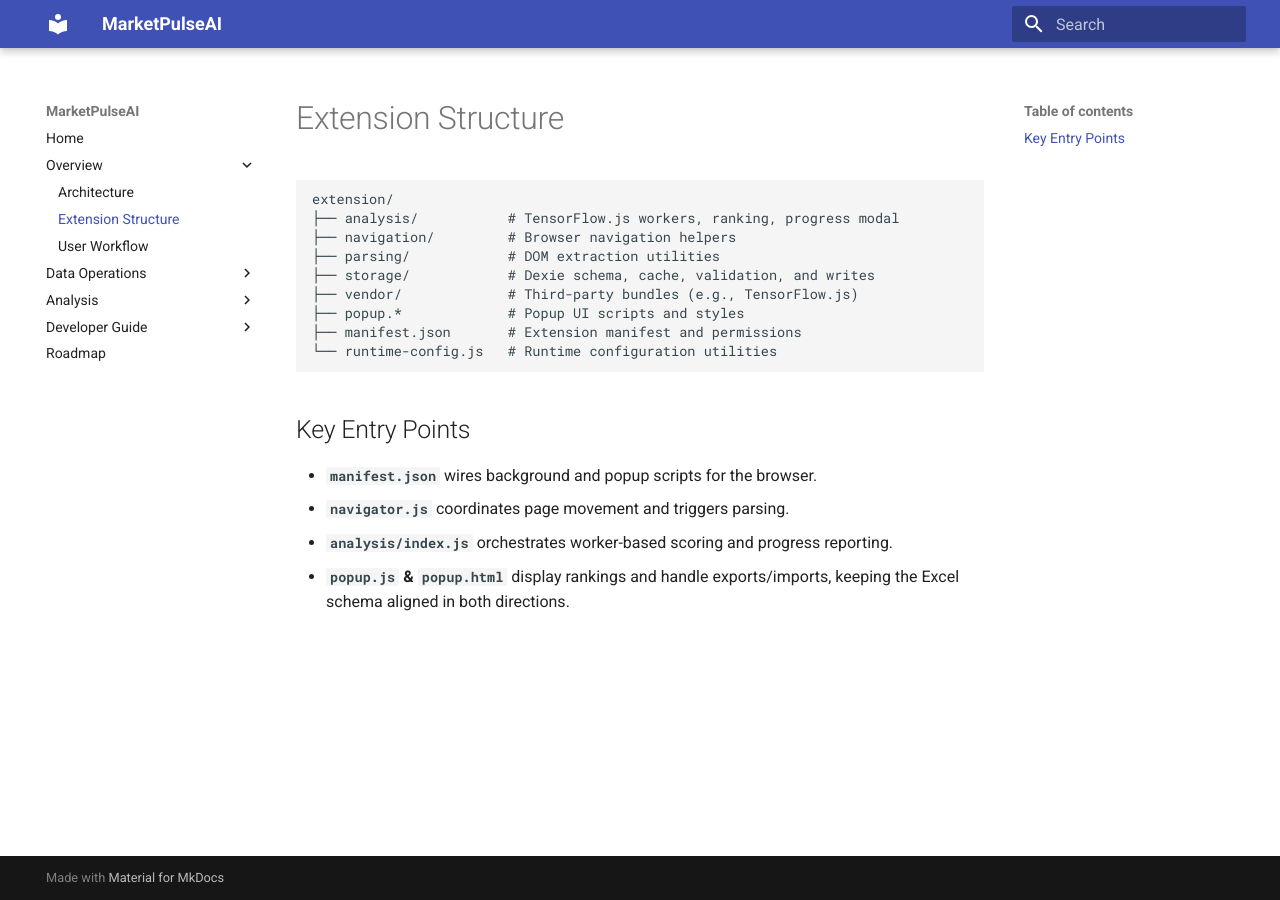
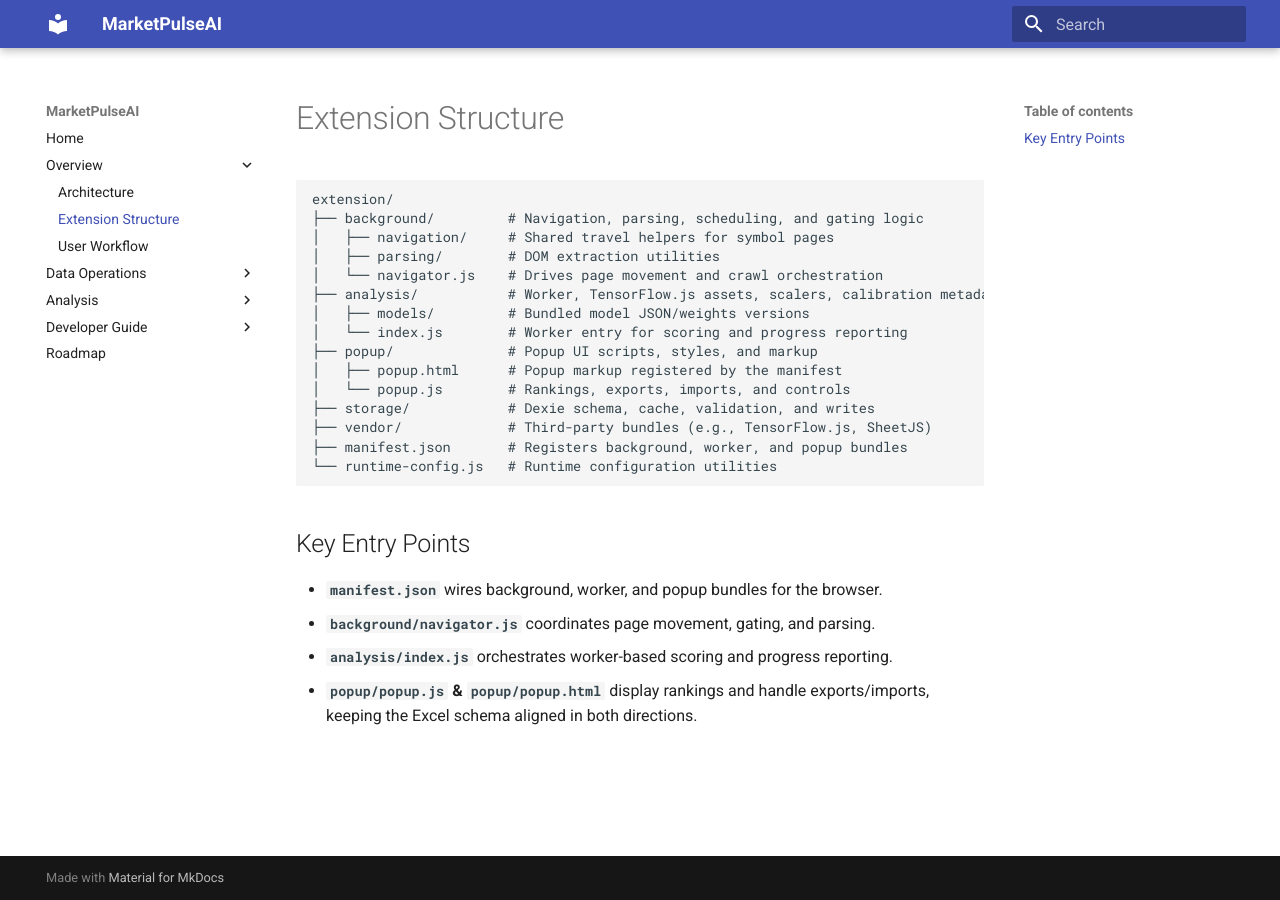
Before and after one commit to shari-ar/MarketPulseAI, an MkDocs documentation site: the page built from docs/extension-structure.md, in a window 1280 px wide. Built offline with MkDocs 1.6.1 and Material for MkDocs 9.7.7, drawn with Linux system fonts in a browser that asks for light colours.

Commit message:
Align extension structure with architecture docs

````diff
--- a/docs/extension-structure.md
+++ b/docs/extension-structure.md
@@ -2,19 +2,25 @@
 
 ```
 extension/
-├── analysis/           # TensorFlow.js workers, ranking, progress modal
-├── navigation/         # Browser navigation helpers
-├── parsing/            # DOM extraction utilities
+├── background/         # Navigation, parsing, scheduling, and gating logic
+│   ├── navigation/     # Shared travel helpers for symbol pages
+│   ├── parsing/        # DOM extraction utilities
+│   └── navigator.js    # Drives page movement and crawl orchestration
+├── analysis/           # Worker, TensorFlow.js assets, scalers, calibration metadata
+│   ├── models/         # Bundled model JSON/weights versions
+│   └── index.js        # Worker entry for scoring and progress reporting
+├── popup/              # Popup UI scripts, styles, and markup
+│   ├── popup.html      # Popup markup registered by the manifest
+│   └── popup.js        # Rankings, exports, imports, and controls
 ├── storage/            # Dexie schema, cache, validation, and writes
-├── vendor/             # Third-party bundles (e.g., TensorFlow.js)
-├── popup.*             # Popup UI scripts and styles
-├── manifest.json       # Extension manifest and permissions
+├── vendor/             # Third-party bundles (e.g., TensorFlow.js, SheetJS)
+├── manifest.json       # Registers background, worker, and popup bundles
 └── runtime-config.js   # Runtime configuration utilities
 ```
 
 ## Key Entry Points
 
-- **`manifest.json`** wires background and popup scripts for the browser.
-- **`navigator.js`** coordinates page movement and triggers parsing.
+- **`manifest.json`** wires background, worker, and popup bundles for the browser.
+- **`background/navigator.js`** coordinates page movement, gating, and parsing.
 - **`analysis/index.js`** orchestrates worker-based scoring and progress reporting.
-- **`popup.js` & `popup.html`** display rankings and handle exports/imports, keeping the Excel schema aligned in both directions.
+- **`popup/popup.js` & `popup/popup.html`** display rankings and handle exports/imports, keeping the Excel schema aligned in both directions.
````
